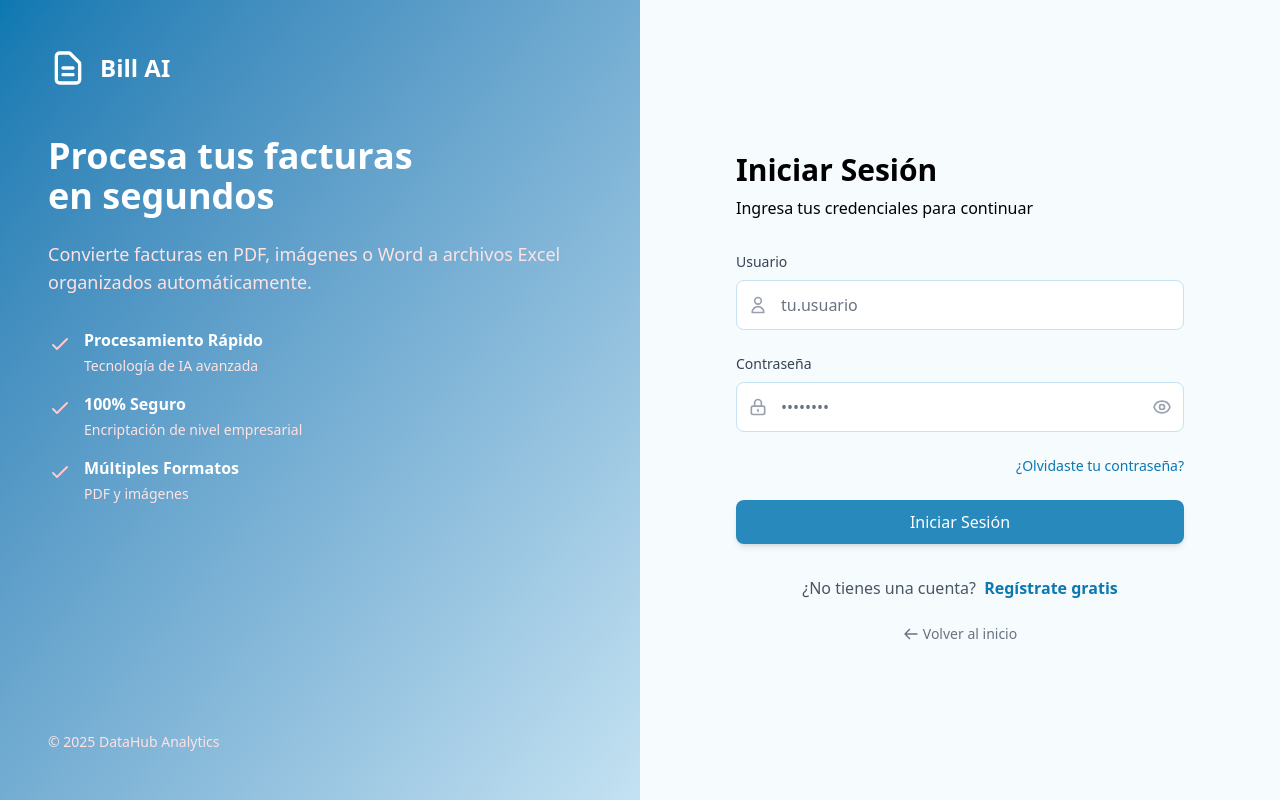
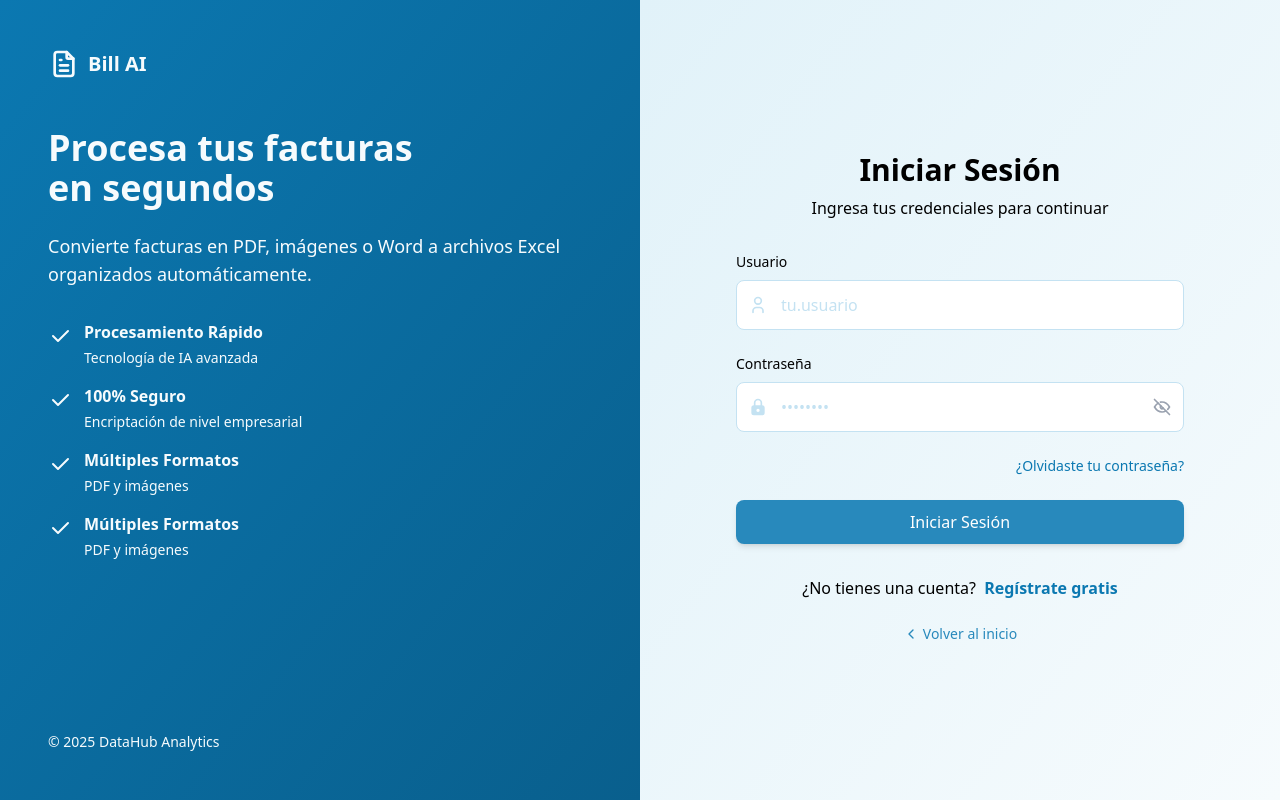
Before and after one commit to Brandon-Gonsales/bill.ai_frontend, a SvelteKit app: page /auth/sign-in in a window 1280 px wide. Built offline with nearby package versions, Linux system fonts and the light colour scheme; no server answers.

Commit message:
add dark mode palette colors

```diff
--- a/src/lib/components/invoice/fileUploader.svelte
+++ b/src/lib/components/invoice/fileUploader.svelte
@@ -114,7 +114,7 @@
 					<p class="mb-4 text-light-black dark:text-dark-white">
 						Arrastra y suelta tus archivos aquí o haz clic para seleccionar
 					</p>
-					<Button variant="primary" onclick={() => fileInput.click()}>Seleccionar archivos</Button>
+					<Button variant="primary">Seleccionar archivos</Button>
 				</div>
 				<p class="text-sm text-light-black dark:text-dark-white">
 					Formatos soportados: PDF, JPG, JPEG, PNG
--- a/src/lib/utils/clickOutside.ts
+++ b/src/lib/utils/clickOutside.ts
@@ -1,7 +1,7 @@
-export function clickOutside(node: HTMLElement, onClickOutside: () => void) {
+export function clickOutside(node: HTMLElement, onClickOutside: (event: MouseEvent) => void) {
 	const handleClick = (event: MouseEvent) => {
 		if (node && !node.contains(event.target as Node) && !event.defaultPrevented) {
-			onClickOutside();
+			onClickOutside(event);
 		}
 	};
 
--- a/src/routes/auth/sign-in/+page.svelte
+++ b/src/routes/auth/sign-in/+page.svelte
@@ -1,6 +1,11 @@
 <script lang="ts">
 	import { goto } from '$app/navigation';
 	import { Button } from '$lib/components/ui';
+	import { ChevronLeftIcon, EyeIcon, EyeOffIcon } from '$lib/icons/outline';
+	import CheckIcon from '$lib/icons/outline/checkIcon.svelte';
+	import FileTextIcon from '$lib/icons/outline/fileTextIcon.svelte';
+	import UserIcon from '$lib/icons/outline/userIcon.svelte';
+	import { ExclamationCircleIcon, LockIcon } from '$lib/icons/solid';
 	import { authService } from '$lib/services';
 
 	let showPassword = false;
@@ -40,14 +45,93 @@
 	}
 </script>
 
-<div class="flex min-h-screen">
+<div class="relative flex min-h-screen">
+	<!-- Efecto de transición/blur en el centro -->
+	<div
+		class="pointer-events-none absolute top-0 left-1/2 z-10 hidden h-full w-48 -translate-x-1/2 lg:block"
+	>
+		<div
+			class="h-full w-full bg-gradient-to-r from-light-tertiary/30 via-light-tertiary/50 to-light-primary/50 blur-3xl dark:from-dark-tertiary/30 dark:via-dark-tertiary/50 dark:to-dark-primary/50"
+		></div>
+	</div>
+
 	<!-- Left Side - Branding -->
 	<div
-		class="hidden flex-col justify-between bg-gradient-to-br from-light-tertiary to-light-four p-12 lg:flex lg:w-1/2"
+		class="relative z-20 hidden flex-col justify-between bg-gradient-to-tl from-light-tertiary_d to-light-tertiary p-12 lg:flex lg:w-1/2 dark:from-dark-tertiary_d dark:to-dark-tertiary"
 	>
 		<div>
-			<div class="mb-12 flex items-center text-white">
-				<svg viewBox="0 0 24 24" fill="none" class="mr-3 h-10 w-10">
+			<div class="mb-12 flex items-center">
+				<FileTextIcon class="h-8 w-8 text-light-primary dark:text-dark-primary" />
+				<span class="ml-2 text-xl font-bold text-light-primary dark:text-dark-primary">Bill AI</span
+				>
+			</div>
+
+			<h1 class="mb-6 text-4xl font-bold text-light-primary dark:text-dark-primary">
+				Procesa tus facturas<br />en segundos
+			</h1>
+			<p class="mb-8 text-lg text-light-primary dark:text-dark-primary">
+				Convierte facturas en PDF, imágenes o Word a archivos Excel organizados automáticamente.
+			</p>
+
+			<div class="space-y-4">
+				<div class="flex items-start">
+					<CheckIcon class="mt-1 mr-3 h-6 w-6 text-light-primary dark:text-dark-primary" />
+					<div>
+						<h3 class="mb-1 font-semibold text-light-primary dark:text-dark-primary">
+							Procesamiento Rápido
+						</h3>
+						<p class="text-sm text-light-primary dark:text-dark-primary">
+							Tecnología de IA avanzada
+						</p>
+					</div>
+				</div>
+				<div class="flex items-start">
+					<CheckIcon class="mt-1 mr-3 h-6 w-6 text-light-primary dark:text-dark-primary" />
+					<div>
+						<h3 class="mb-1 font-semibold text-light-primary dark:text-dark-primary">
+							100% Seguro
+						</h3>
+						<p class="text-sm text-light-primary dark:text-dark-primary">
+							Encriptación de nivel empresarial
+						</p>
+					</div>
+				</div>
+				<div class="flex items-start">
+					<CheckIcon class="mt-1 mr-3 h-6 w-6 text-light-primary dark:text-dark-primary" />
+					<div>
+						<h3 class="mb-1 font-semibold text-light-primary dark:text-dark-primary">
+							Múltiples Formatos
+						</h3>
+						<p class="text-sm text-light-primary dark:text-dark-primary">PDF y imágenes</p>
+					</div>
+				</div>
+				<div class="flex items-start">
+					<CheckIcon class="mt-1 mr-3 h-6 w-6 text-light-primary dark:text-dark-primary" />
+					<div>
+						<h3 class="mb-1 font-semibold text-light-primary dark:text-dark-primary">
+							Múltiples Formatos
+						</h3>
+						<p class="text-sm text-light-primary dark:text-dark-primary">PDF y imágenes</p>
+					</div>
+				</div>
+			</div>
+		</div>
+
+		<div class="text-sm text-light-primary dark:text-dark-primary">© 2025 DataHub Analytics</div>
+	</div>
+
+	<!-- Right Side - Login Form -->
+	<div
+		class="relative z-20 flex flex-1 items-center justify-center bg-gradient-to-tl from-light-primary to-light-primary_d p-8 dark:from-dark-primary dark:to-dark-primary_d"
+	>
+		<div class="w-full max-w-md">
+			<!-- Mobile Logo -->
+			<div class="mb-8 flex items-center justify-center lg:hidden">
+				<svg
+					viewBox="0 0 24 24"
+					fill="none"
+					class="mr-3 h-10 w-10 text-light-tertiary dark:text-dark-tertiary"
+				>
 					<path
 						d="M9 12h6m-6 4h6m2 5H7a2 2 0 01-2-2V5a2 2 0 012-2h5.586a1 1 0 01.707.293l5.414 5.414a1 1 0 01.293.707V19a2 2 0 01-2 2z"
 						stroke="currentColor"
@@ -56,148 +140,48 @@
 						stroke-linejoin="round"
 					/>
 				</svg>
-				<span class="text-2xl font-bold">Bill AI</span>
-			</div>
-
-			<h1 class="mb-6 text-4xl font-bold text-white">
-				Procesa tus facturas<br />en segundos
-			</h1>
-			<p class="mb-8 text-lg text-red-100">
-				Convierte facturas en PDF, imágenes o Word a archivos Excel organizados automáticamente.
-			</p>
-
-			<div class="space-y-4">
-				<div class="flex items-start">
-					<svg
-						class="mt-1 mr-3 h-6 w-6 text-red-200"
-						fill="none"
-						stroke="currentColor"
-						viewBox="0 0 24 24"
-					>
-						<path
-							stroke-linecap="round"
-							stroke-linejoin="round"
-							stroke-width="2"
-							d="M5 13l4 4L19 7"
-						/>
-					</svg>
-					<div>
-						<h3 class="mb-1 font-semibold text-white">Procesamiento Rápido</h3>
-						<p class="text-sm text-red-100">Tecnología de IA avanzada</p>
-					</div>
-				</div>
-				<div class="flex items-start">
-					<svg
-						class="mt-1 mr-3 h-6 w-6 text-red-200"
-						fill="none"
-						stroke="currentColor"
-						viewBox="0 0 24 24"
-					>
-						<path
-							stroke-linecap="round"
-							stroke-linejoin="round"
-							stroke-width="2"
-							d="M5 13l4 4L19 7"
-						/>
-					</svg>
-					<div>
-						<h3 class="mb-1 font-semibold text-white">100% Seguro</h3>
-						<p class="text-sm text-red-100">Encriptación de nivel empresarial</p>
-					</div>
-				</div>
-				<div class="flex items-start">
-					<svg
-						class="mt-1 mr-3 h-6 w-6 text-red-200"
-						fill="none"
-						stroke="currentColor"
-						viewBox="0 0 24 24"
-					>
-						<path
-							stroke-linecap="round"
-							stroke-linejoin="round"
-							stroke-width="2"
-							d="M5 13l4 4L19 7"
-						/>
-					</svg>
-					<div>
-						<h3 class="mb-1 font-semibold text-white">Múltiples Formatos</h3>
-						<p class="text-sm text-red-100">PDF y imágenes</p>
-					</div>
-				</div>
-			</div>
-		</div>
-
-		<div class="text-sm text-red-100">© 2025 DataHub Analytics</div>
-	</div>
-
-	<!-- Right Side - Login Form -->
-	<div class="flex flex-1 items-center justify-center p-8">
-		<div class="w-full max-w-md">
-			<!-- Mobile Logo -->
-			<div class="mb-8 flex items-center justify-center lg:hidden">
-				<svg viewBox="0 0 24 24" fill="none" class="mr-3 h-10 w-10 text-light-tertiary">
-					<path
-						d="M9 12h6m-6 4h6m2 5H7a2 2 0 01-2-2V5a2 2 0 012-2h5.586a1 1 0 01.707.293l5.414 5.414a1 1 0 01.293.707V19a2 2 0 01-2 2z"
-						stroke="currentColor"
-						stroke-width="2"
-						stroke-linecap="round"
-						stroke-linejoin="round"
-					/>
-				</svg>
-				<span class="text-2xl font-bold text-light-secondary">Bill AI</span>
+				<span class="text-2xl font-bold text-light-secondary dark:text-dark-secondary">Bill AI</span
+				>
 			</div>
 
 			<div class="mb-8">
-				<h2 class="mb-2 text-3xl font-bold text-light-black">Iniciar Sesión</h2>
-				<p class="text-light-black">Ingresa tus credenciales para continuar</p>
+				<h2 class="mb-2 text-center text-3xl font-bold text-light-black dark:text-dark-white">
+					Iniciar Sesión
+				</h2>
+				<p class="text-center text-light-black dark:text-dark-white">
+					Ingresa tus credenciales para continuar
+				</p>
 			</div>
 
 			<!-- Error Message -->
 			{#if errorMessage}
 				<div class="mb-6 flex items-start rounded-lg border border-red-200 bg-red-50 p-4">
-					<svg
-						class="mt-0.5 mr-3 h-5 w-5 text-red-600"
-						fill="none"
-						stroke="currentColor"
-						viewBox="0 0 24 24"
-					>
-						<path
-							stroke-linecap="round"
-							stroke-linejoin="round"
-							stroke-width="2"
-							d="M12 8v4m0 4h.01M21 12a9 9 0 11-18 0 9 9 0 0118 0z"
-						/>
-					</svg>
-					<p class="text-sm text-red-800">{errorMessage}</p>
+					<ExclamationCircleIcon
+						class="mt-0.5 mr-3 h-5 w-5 text-light-error dark:text-dark-error"
+					/>
+					<p class="text-sm text-light-error dark:text-dark-error">{errorMessage}</p>
 				</div>
 			{/if}
 
-			<form on:submit|preventDefault={handleSubmit} class="space-y-6">
+			<form onsubmit={handleSubmit} class="space-y-6">
 				<!-- Username -->
 				<div>
-					<label for="username" class="mb-2 block text-sm font-medium text-gray-700">
+					<label
+						for="username"
+						class="mb-2 block text-sm font-medium text-light-black dark:text-dark-white"
+					>
 						Usuario
 					</label>
 					<div class="relative">
-						<svg
-							class="absolute top-1/2 left-3 h-5 w-5 -translate-y-1/2 text-gray-400"
-							fill="none"
-							stroke="currentColor"
-							viewBox="0 0 24 24"
-						>
-							<path
-								stroke-linecap="round"
-								stroke-linejoin="round"
-								stroke-width="2"
-								d="M16 7a4 4 0 11-8 0 4 4 0 018 0zM12 14a7 7 0 00-7 7h14a7 7 0 00-7-7z"
-							/>
-						</svg>
+						<UserIcon
+							class="absolute top-1/2 left-3 h-5 w-5 -translate-y-1/2 text-light-four dark:text-dark-four"
+						/>
 						<input
 							id="username"
 							type="text"
 							bind:value={username}
-							on:keypress={handleKeyPress}
-							class="w-full rounded-lg border border-light-four py-3 pr-4 pl-11 transition-all outline-none focus:border-transparent focus:ring-2 focus:ring-light-secondary"
+							onkeypress={handleKeyPress}
+							class="w-full rounded-lg border border-light-four py-3 pr-4 pl-11 transition-all outline-none placeholder:text-light-four focus:border-transparent focus:ring-2 focus:ring-light-secondary dark:border-dark-four dark:placeholder:text-dark-four/20"
 							placeholder="tu.usuario"
 							disabled={isLoading}
 						/>
@@ -206,62 +190,35 @@
 
 				<!-- Password -->
 				<div>
-					<label for="password" class="mb-2 block text-sm font-medium text-gray-700">
+					<label
+						for="password"
+						class="mb-2 block text-sm font-medium text-light-black dark:text-dark-white"
+					>
 						Contraseña
 					</label>
 					<div class="relative">
-						<svg
-							class="absolute top-1/2 left-3 h-5 w-5 -translate-y-1/2 text-gray-400"
-							fill="none"
-							stroke="currentColor"
-							viewBox="0 0 24 24"
-						>
-							<path
-								stroke-linecap="round"
-								stroke-linejoin="round"
-								stroke-width="2"
-								d="M12 15v2m-6 4h12a2 2 0 002-2v-6a2 2 0 00-2-2H6a2 2 0 00-2 2v6a2 2 0 002 2zm10-10V7a4 4 0 00-8 0v4h8z"
-							/>
-						</svg>
+						<LockIcon
+							class="absolute top-1/2 left-3 h-5 w-5 -translate-y-1/2 text-light-four dark:text-dark-four"
+						/>
 						<input
 							id="password"
 							type={showPassword ? 'text' : 'password'}
 							bind:value={password}
-							on:keypress={handleKeyPress}
-							class="w-full rounded-lg border border-light-four py-3 pr-11 pl-11 transition-all outline-none focus:border-transparent focus:ring-2 focus:ring-light-secondary"
+							onkeypress={handleKeyPress}
+							class="w-full rounded-lg border border-light-four py-3 pr-11 pl-11 transition-all outline-none placeholder:text-light-four focus:border-transparent focus:ring-2 focus:ring-light-secondary dark:border-dark-four dark:placeholder:text-dark-four/20"
 							placeholder="••••••••"
 							disabled={isLoading}
 						/>
 						<button
 							type="button"
-							on:click={() => (showPassword = !showPassword)}
+							onclick={() => (showPassword = !showPassword)}
 							class="absolute top-1/2 right-3 -translate-y-1/2 text-gray-400 transition-colors hover:text-gray-600"
 							disabled={isLoading}
 						>
 							{#if showPassword}
-								<svg class="h-5 w-5" fill="none" stroke="currentColor" viewBox="0 0 24 24">
-									<path
-										stroke-linecap="round"
-										stroke-linejoin="round"
-										stroke-width="2"
-										d="M13.875 18.825A10.05 10.05 0 0112 19c-4.478 0-8.268-2.943-9.543-7a9.97 9.97 0 011.563-3.029m5.858.908a3 3 0 114.243 4.243M9.878 9.878l4.242 4.242M9.88 9.88l-3.29-3.29m7.532 7.532l3.29 3.29M3 3l3.59 3.59m0 0A9.953 9.953 0 0112 5c4.478 0 8.268 2.943 9.543 7a10.025 10.025 0 01-4.132 5.411m0 0L21 21"
-									/>
-								</svg>
+								<EyeIcon class="h-5 w-5" />
 							{:else}
-								<svg class="h-5 w-5" fill="none" stroke="currentColor" viewBox="0 0 24 24">
-									<path
-										stroke-linecap="round"
-										stroke-linejoin="round"
-										stroke-width="2"
-										d="M15 12a3 3 0 11-6 0 3 3 0 016 0z"
-									/>
-									<path
-										stroke-linecap="round"
-										stroke-linejoin="round"
-										stroke-width="2"
-										d="M2.458 12C3.732 7.943 7.523 5 12 5c4.478 0 8.268 2.943 9.542 7-1.274 4.057-5.064 7-9.542 7-4.477 0-8.268-2.943-9.542-7z"
-									/>
-								</svg>
+								<EyeOffIcon class="h-5 w-5" />
 							{/if}
 						</button>
 					</div>
@@ -278,39 +235,17 @@
 				</div>
 
 				<!-- Submit Button -->
-				<Button type="submit" disabled={isLoading} {isLoading} fullWidth>
-					{#if isLoading}
-						<svg class="mr-3 h-5 w-5 animate-spin" viewBox="0 0 24 24">
-							<circle
-								class="opacity-25"
-								cx="12"
-								cy="12"
-								r="10"
-								stroke="currentColor"
-								stroke-width="4"
-								fill="none"
-							/>
-							<path
-								class="opacity-75"
-								fill="currentColor"
-								d="M4 12a8 8 0 018-8V0C5.373 0 0 5.373 0 12h4zm2 5.291A7.962 7.962 0 014 12H0c0 3.042 1.135 5.824 3 7.938l3-2.647z"
-							/>
-						</svg>
-						Iniciando sesión...
-					{:else}
-						Iniciar Sesión
-					{/if}
-				</Button>
+				<Button type="submit" disabled={isLoading} fullWidth {isLoading}>Iniciar Sesión</Button>
 			</form>
 
 			<!-- Sign Up Link -->
 			<div class="mt-8 text-center">
-				<p class="text-gray-600">
+				<p class="text-light-black dark:text-dark-white">
 					¿No tienes una cuenta?
 					<button
 						type="button"
-						on:click={() => goto('/auth/sign-up')}
-						class="ml-1 font-semibold text-light-tertiary transition-colors hover:text-light-tertiary_d"
+						onclick={() => goto('/auth/sign-up')}
+						class="ml-1 font-semibold text-light-tertiary transition-colors hover:text-light-tertiary_d dark:text-dark-tertiary dark:hover:text-dark-tertiary_d"
 					>
 						Regístrate gratis
 					</button>
@@ -321,17 +256,10 @@
 			<div class="mt-6 text-center">
 				<button
 					type="button"
-					on:click={() => goto('/')}
-					class="inline-flex items-center text-sm text-gray-500 transition-colors hover:text-gray-700"
+					onclick={() => goto('/')}
+					class="inline-flex items-center text-sm text-light-secondary transition-colors hover:text-light-secondary_d dark:text-dark-secondary dark:hover:text-dark-secondary_d"
 				>
-					<svg class="mr-1 h-4 w-4" fill="none" stroke="currentColor" viewBox="0 0 24 24">
-						<path
-							stroke-linecap="round"
-							stroke-linejoin="round"
-							stroke-width="2"
-							d="M10 19l-7-7m0 0l7-7m-7 7h18"
-						/>
-					</svg>
+					<ChevronLeftIcon class="mr-1 h-4 w-4" />
 					Volver al inicio
 				</button>
 			</div>
```
Also changed, not shown: src/app.css (+24 -3 lines), src/routes/+page.svelte (+54 -22 lines), src/routes/app/+layout.svelte (+38 -45 lines).
